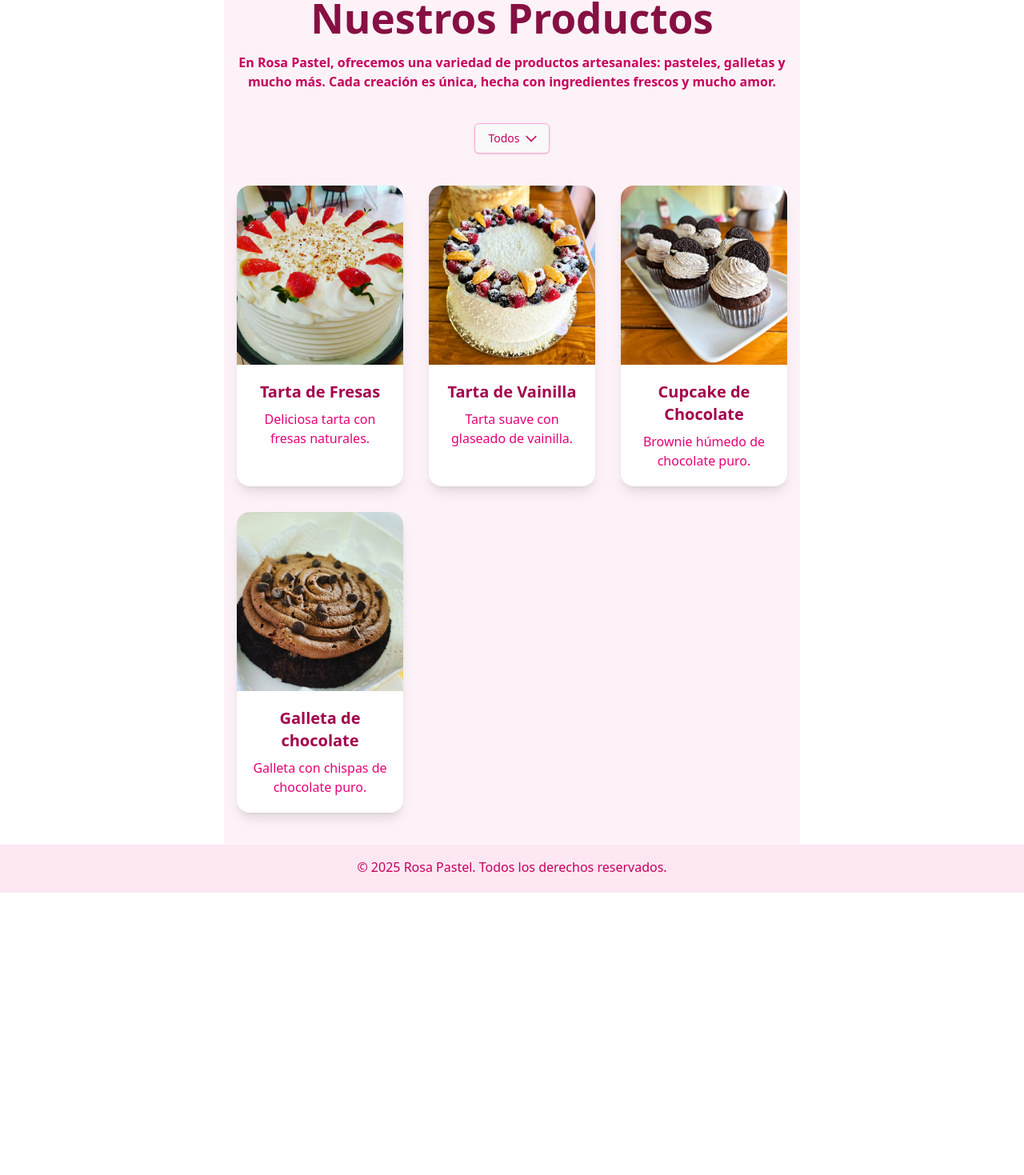
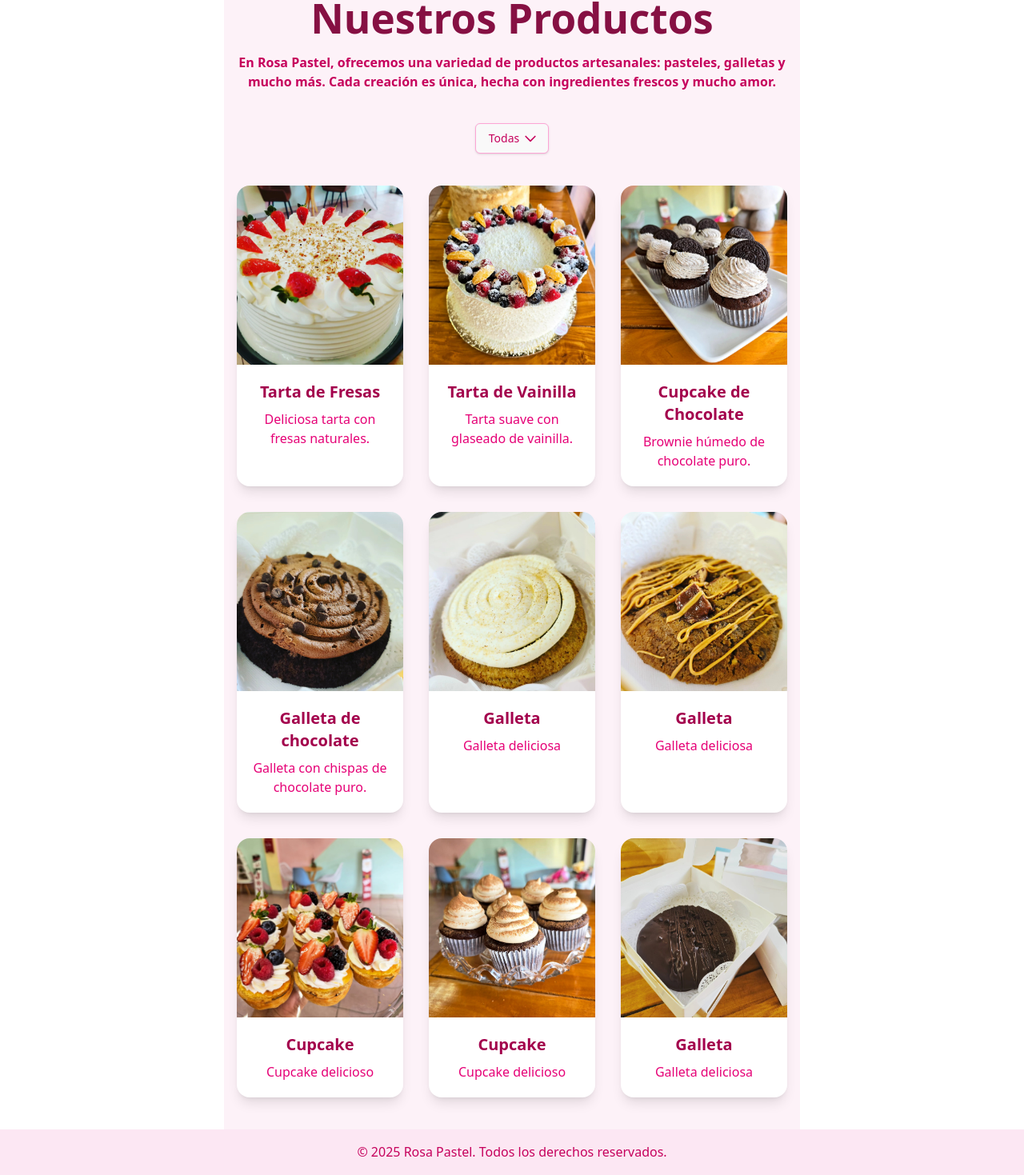
Before and after one commit to xDanyV/bakery-page-tw, a React (Vite) app: page /products in a window 1280 px wide. Shown: the part 134-1603 px from the top of the page at 80% size. Before the commit the page ends 1250 px from the top, so only its background shows below. Built offline with nearby package versions, Linux system fonts and the light colour scheme.

Commit message:
Filtracion de productos por categoria

```diff
--- a/src/components/Dropdown.jsx
+++ b/src/components/Dropdown.jsx
@@ -1,34 +1,39 @@
-// components/Dropdown.jsx
 
 import React, { useState } from 'react';
 
-const Dropdown = () => {
+const Dropdown = ({ onSelect }) => {
     const [isOpen, setIsOpen] = useState(false);
+    const [selectedCategory, setSelectedCategory] = useState("Todas");
 
     const toggleDropdown = () => {
         setIsOpen(!isOpen);
     };
 
+    const handleSelect = (category) => {
+        setSelectedCategory(category);
+        setIsOpen(false);
+        console.log("Categoría seleccionada:", category);
+        if (onSelect) {
+            onSelect(category);
+        }
+    };
+
     return (
         <div className="relative inline-block text-left">
-
-            <div>
             <button
                 onClick={toggleDropdown}
                 className="inline-flex justify-center w-full rounded-md
                 border border-pink-300 shadow-sm px-4 py-2 bg-white
                 text-sm font-medium text-pink-700 hover:bg-pink-50
-                    focus:outline-none
-                    mb-10"
+                focus:outline-none mb-10"
             >
-                    Todos
+                {selectedCategory}
                 <svg
                     className="ml-1 -mr-1 h-5 w-5"
                     xmlns="http://www.w3.org/2000/svg"
                     fill="none"
                     viewBox="0 0 24 24"
                     stroke="currentColor"
-                        aria-hidden="true"
                 >
                     <path
                         strokeLinecap="round"
@@ -38,40 +43,19 @@ const Dropdown = () => {
                     />
                 </svg>
             </button>
-            </div>
 
             {isOpen && (
-                <div
-                    className="absolute right-0 mt-2 w-56 bottom-full mb-2
-                    rounded-md shadow-lg bg-white ring-1 ring-black ring-opacity-5
-                    focus:outline-none "
-                    role="menu"
+                <div className="absolute right-0 mt-2 w-56 bottom-full mb-2 rounded-md shadow-lg bg-white ring-1 ring-black ring-opacity-5">
+                    <div className="py-1">
+                        {["Todas","Tartas", "Cupcake", "Galleta"].map((cat) => (
+                            <button
+                                key={cat}
+                                onClick={() => handleSelect(cat)}
+                                className="w-full text-left block px-4 py-2 text-sm text-pink-700 hover:bg-pink-100"
                             >
-                    <div className="py-1" role="none">
-                        <a
-                            href="/products"
-                            className="block px-4 py-2 text-sm text-pink-700
-                            hover:bg-pink-100"
-                            role="menuitem"
-                        >
-                            Pasteles
-                        </a>
-                        <a
-                            href="#"
-                            className="block px-4 py-2 text-sm text-pink-700
-                            hover:bg-pink-100"
-                            role="menuitem"
-                        >
-                            Cupcakes
-                        </a>
-                        <a
-                            href="#"
-                            className="block px-4 py-2 text-sm text-pink-700
-                            hover:bg-pink-100"
-                            role="menuitem"
-                        >
-                            Bebidas
-                        </a>
+                                {cat}
+                            </button>
+                        ))}
                     </div>
                 </div>
             )}
--- a/src/data/products.js
+++ b/src/data/products.js
@@ -27,7 +27,44 @@ const products = [
         image: "/images/products/galleta_1.jpg",
         description: "Galleta con chispas de chocolate puro.",
 
+    },
+    {
+        id: 5,
+        name: "Galleta",
+        category: "Galleta",
+        image: "/images/products/galleta_2.jpg",
+        description: "Galleta deliciosa",
+    },
+    {
+        id: 6,
+        name: "Galleta",
+        category: "Galleta",
+        image: "/images/products/galleta_3.jpg",
+        description: "Galleta deliciosa",
+    },
+    {
+        id: 7,
+        name: "Cupcake",
+        category: "Cupcake",
+        image: "/images/products/cupcake_2.jpg",
+        description: "Cupcake delicioso",
+    },
+    {
+        id: 8,
+        name: "Cupcake",
+        category: "Cupcake",
+        image: "/images/products/cupcake_3.jpg",
+        description: "Cupcake delicioso",
+    },
+    {
+        id: 9,
+        name: "Galleta",
+        category: "Galleta",
+        image: "/images/products/galleta_4.jpg",
+        description: "Galleta deliciosa",
     }
+
+
 
 ];
 
--- a/src/pages/Products.jsx
+++ b/src/pages/Products.jsx
@@ -6,7 +6,17 @@ import productsData from "../data/products"
 
 export default function Products() {
 
-  const [selectedCategory, setselectedCategory] = useState("Todos");
+  const [selectedCategory, setSelectedCategory] = useState("Todas");
+
+  const handleCategoryChange = (category) => {
+    setSelectedCategory(category);
+
+  };
+
+  const filteredProducts =
+    selectedCategory === "Todas"
+      ? productsData
+      : productsData.filter((p) => p.category === selectedCategory);
 
   return (
     <motion.div
@@ -23,11 +33,11 @@ export default function Products() {
       </p>
 
       <div className=" flex items-center justify-center">
-        <Dropdown />
+        <Dropdown on onSelect={handleCategoryChange} />
       </div>
 
       <div className="grid grid-cols-1 sm:grid-cols-2 lg:grid-cols-3 gap-8">
-        {productsData.map((product, index) => (
+        {filteredProducts.map((product, index) => (
           <div
             key={index}
             className="bg-white rounded-2xl shadow-lg overflow-hidden hover:shadow-xl transition-shadow duration-300 hover:scale-110 transform"
@@ -37,13 +47,14 @@ export default function Products() {
               alt={product.name}
               className="w-full h-56 object-cover"
             />
-            <div className ="p-5">
-              <h2 className ="text-xl font-bold text-pink-800">{product.name}</h2>
-              <p className ="mt-2 text-pink-600">{product.description}</p>
+            <div className="p-5">
+              <h2 className="text-xl font-bold text-pink-800">{product.name}</h2>
+              <p className="mt-2 text-pink-600">{product.description}</p>
             </div>
           </div>
         ))}
       </div>
+
     </motion.div>
   );
 }
```
Lines whose indentation alone changed are shown as unchanged.
